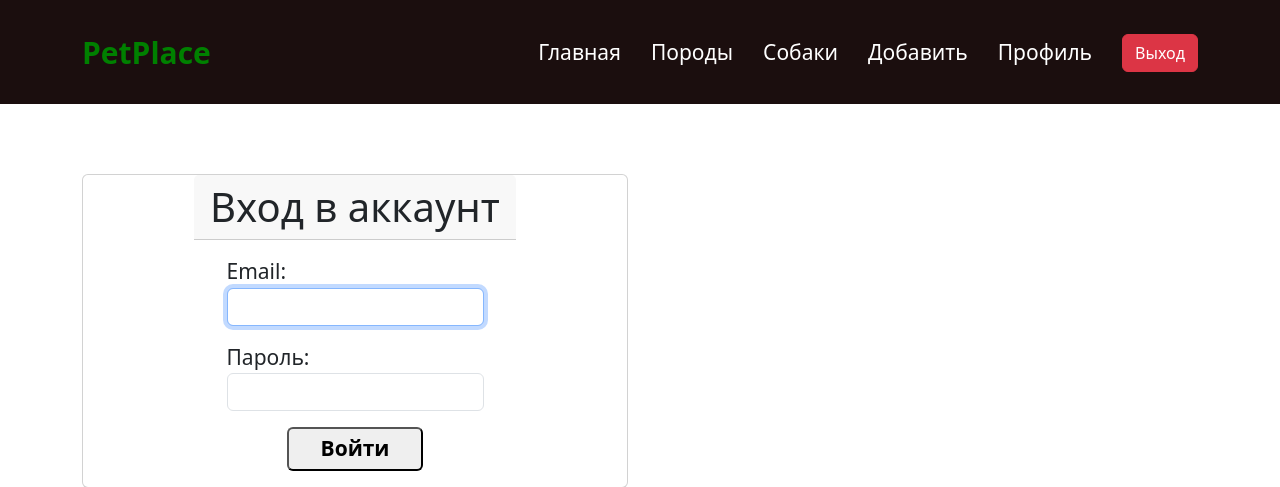
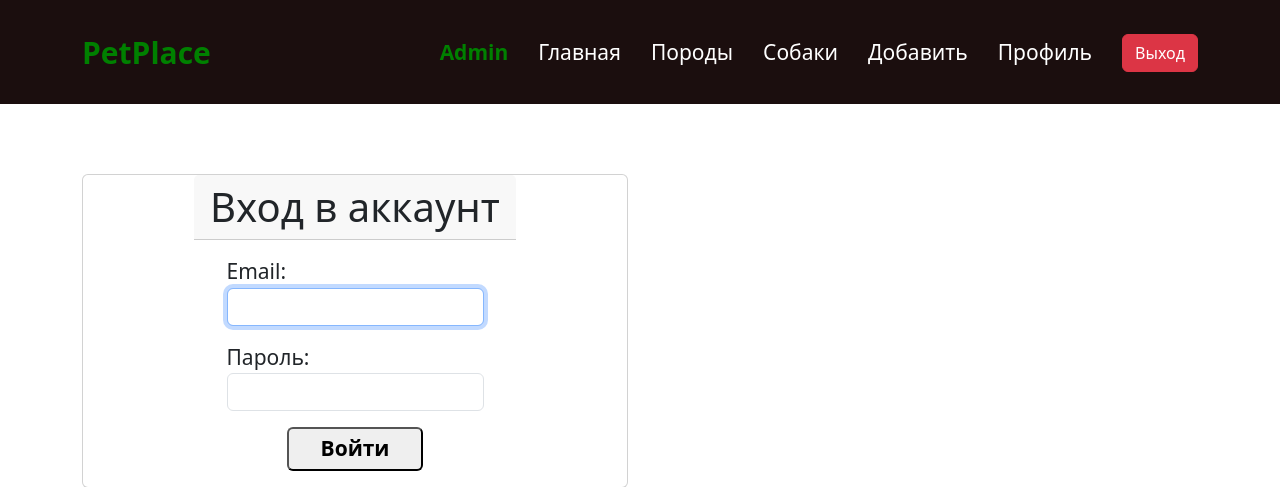
Before and after one commit to Kubanychbek-Dev/home_work_31.03.2025, a Django app: a page that uses dogs/templates/dogs/base.html in a window 1280 px wide. Shown: the top 487 px of the page. Run offline with Django 5.2, Linux system fonts and the light colour scheme; the visitor is signed in with stand-in values (Sample User, id 1); parts of the project's set-up code (start-up, migrations or seed data) failed here and were passed over.

Commit message:
add btn for admin => base.html

```diff
--- a/dogs/templates/dogs/base.html
+++ b/dogs/templates/dogs/base.html
@@ -19,6 +19,11 @@
             <a class="logo" href="{% url 'dogs:index' %}">PetPlace</a>
             <nav class="header-nav">
               <ul class="menu">
+                  {% if user.is_superuser %}
+                      <li class="item">
+                          <a class="item-link admin-btn" href="/admin/">Admin</a>
+                     </li>
+                  {% endif %}
                 <li class="item">
                   <a class="item-link" href="{% url 'dogs:index' %}">Главная</a>
                 </li>
--- a/static/css/header.css
+++ b/static/css/header.css
@@ -51,6 +51,11 @@
   color: green;
  }
 
+.admin-btn {
+  color: green;
+  font-weight: bold;
+}
+
 @media screen and (min-width: 995px) {
   .header-btn {
     display: none;
```
Also changed, not shown: media/users/Tony-Stark.webp (added).
